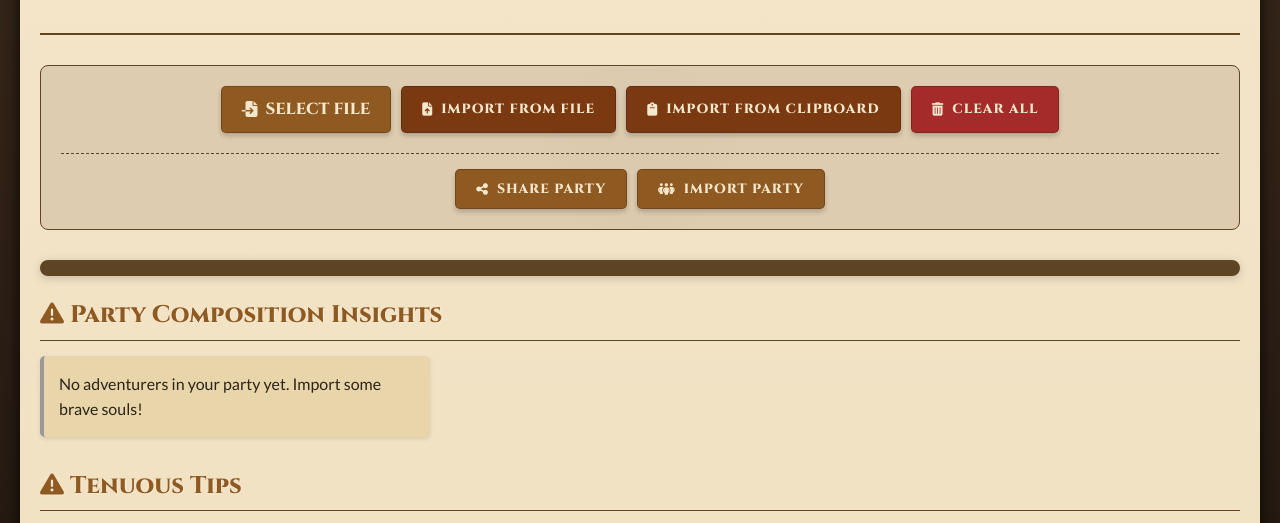
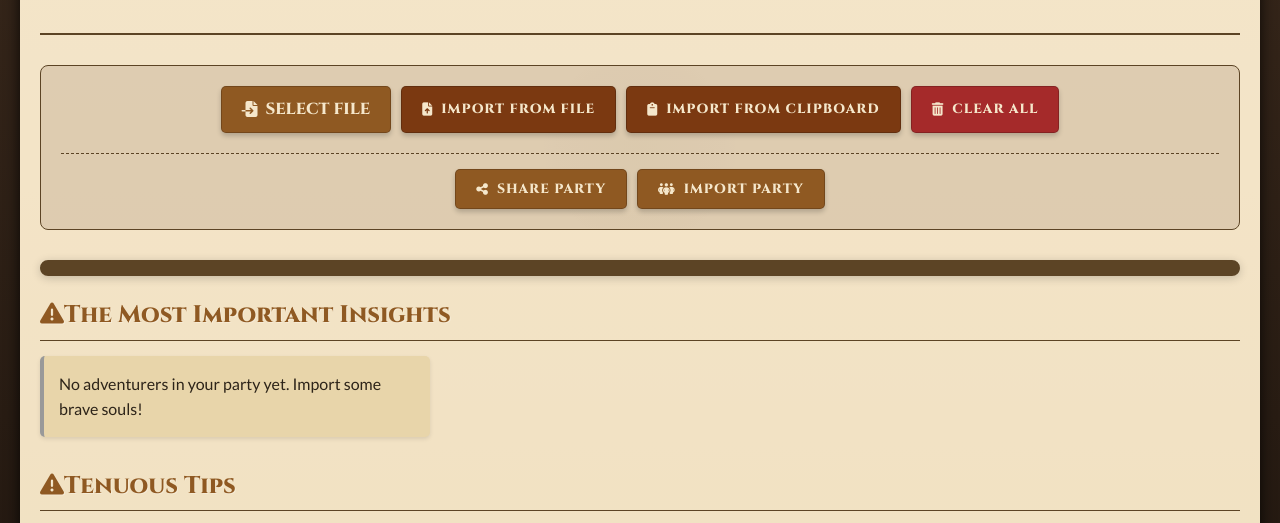
Before and after one commit to plasticmacaroni/pathbuilder-viewer, a plain HTML site: page index.html in a window 1280 px wide. Shown: the part 238-761 px from the top of the page. Drawn offline with Linux system fonts and the light colour scheme; no server answers.

Commit message:
Rename headers

```diff
--- a/index.html
+++ b/index.html
@@ -57,7 +57,7 @@
             </div>
 
             <div id="warningsContainer" class="warnings-container">
-                <h2 class="warnings-title"><i class="fas fa-triangle-exclamation"></i> Party Composition Insights</h2>
+                <h2 class="warnings-title"><i class="fas fa-triangle-exclamation"></i>The Most Important Insights</h2>
                 <div id="warningsGrid" class="warnings-grid">
                     <div class="warning-card">No adventurers in your party yet. Import some brave souls!</div>
                 </div>
@@ -65,7 +65,7 @@
 
             <!-- Tenuous Tips Section -->
             <div id="tenuousTipsContainer" class="warnings-container">
-                <h2 class="warnings-title"><i class="fas fa-triangle-exclamation"></i> Tenuous Tips</h2>
+                <h2 class="warnings-title"><i class="fas fa-triangle-exclamation"></i>Tenuous Tips</h2>
                 <div id="tenuousTipsGrid" class="warnings-grid">
                     <div class="warning-card">No adventurers in your party yet. Import some brave souls!</div>
                 </div>
```
